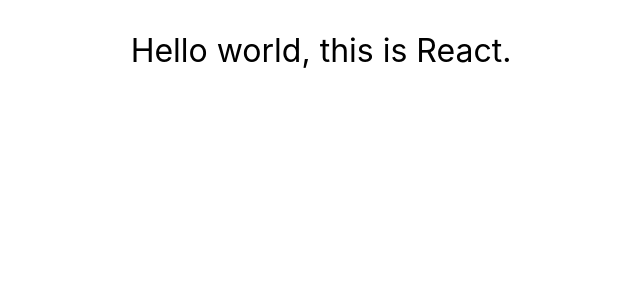
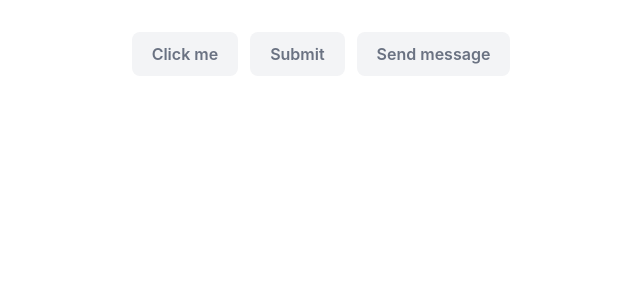
Before and after one commit to Brian-Mbogo/client, a React (Vite) app: page / in a window 1280 px wide. Shown: the top 300 px of the page, without its empty margins (319-959 px from the left). Built offline with nearby package versions, Linux system fonts and the light colour scheme.

Commit message:
full update

```diff
--- a/src/App.css
+++ /dev/null
@@ -1,14 +0,0 @@
-#root {
-  min-height: 100vh;
-  display: flex;
-  flex-direction: column;
-  justify-content: flex-start;
-  align-items: center;
-  padding-top: 2rem;
-}
-
-h1 {
-  margin: 0;
-  font-size: 2rem;
-  line-height: 1.2;
-}
--- a/src/App.jsx
+++ b/src/App.jsx
@@ -1,7 +1,12 @@
-import './App.css'
+import { Button } from './components/Button.jsx'
 
 function App() {
-  return <h1>Hello world, this is React.</h1>
+  // return <h1>Hello world, this is React.</h1>
+  return (
+    <main className="flex min-h-screen flex-col items-center justify-start pt-8">
+      <Button />
+    </main>
+  )
 }
 
 export default App
--- /dev/null
+++ b/src/components/Button.jsx
@@ -0,0 +1,15 @@
+export function Button() {
+  return (
+    <div className="flex flex-wrap justify-center gap-3">
+      <button className="cursor-pointer rounded-lg bg-gray-100 px-5 py-2.5 text-base font-semibold text-gray-500 transition duration-200 hover:bg-blue-600 hover:text-white active:translate-y-px">
+        Click me
+      </button>
+      <button className="cursor-pointer rounded-lg bg-gray-100 px-5 py-2.5 text-base font-semibold text-gray-500 transition duration-200 hover:bg-blue-600 hover:text-white active:translate-y-px">
+        Submit
+      </button>
+      <button className="cursor-pointer rounded-lg bg-gray-100 px-5 py-2.5 text-base font-semibold text-gray-500 transition duration-200 hover:bg-blue-600 hover:text-white active:translate-y-px">
+        Send message
+      </button>
+    </div>
+  )
+}
--- a/src/index.css
+++ b/src/index.css
@@ -1,21 +1,5 @@
-/* Tailwind v4 changed the directive names:
-   - `@tailwind base` was replaced by an import of the "preflight" layer
-     (`@import "tailwindcss/preflight"`).
-   - `@tailwind components` has been removed entirely; utility classes go
-     directly under `@tailwind utilities` now.
-   The editor was flagging the old rules as errors, so we switch to the
-   recommended syntax. */
-
-/* normalize/modern-reset styles */
-@import "tailwindcss/preflight";
-
-/* all of Tailwind's utility classes */
-@tailwind utilities;
-/* Add any project-level custom styles below. Keep this file focused on
-   Tailwind layers; package.json contents don't belong here and were
-   accidentally pasted into this CSS file (that caused the red errors).
-
-   Example global rule (optional): */
+/* Tailwind v4 entrypoint */
+@import "tailwindcss";
 
 html, body {
   height: 100%;
```
Also changed, not shown: 1 other file (tests, documents, lock files or other folders).
